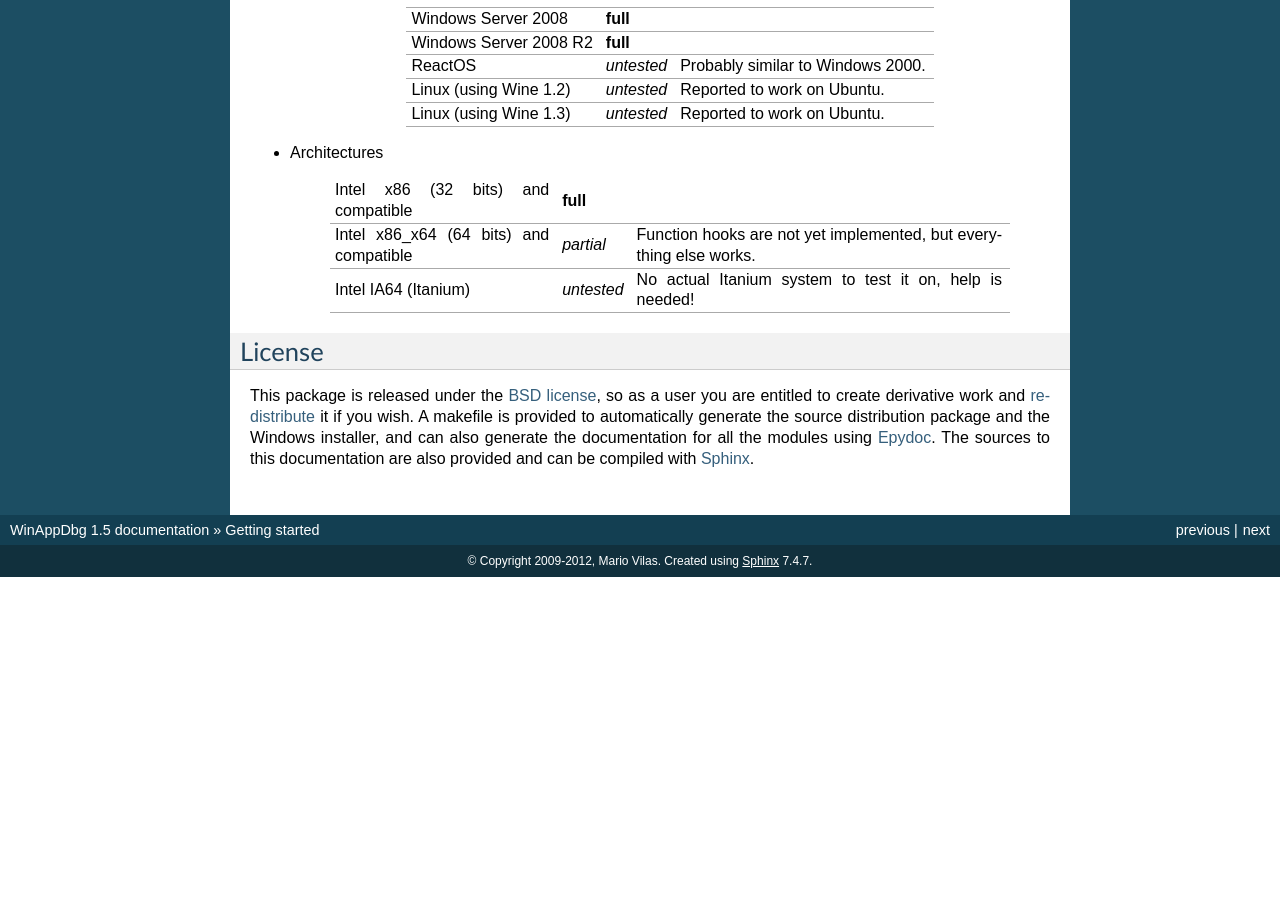
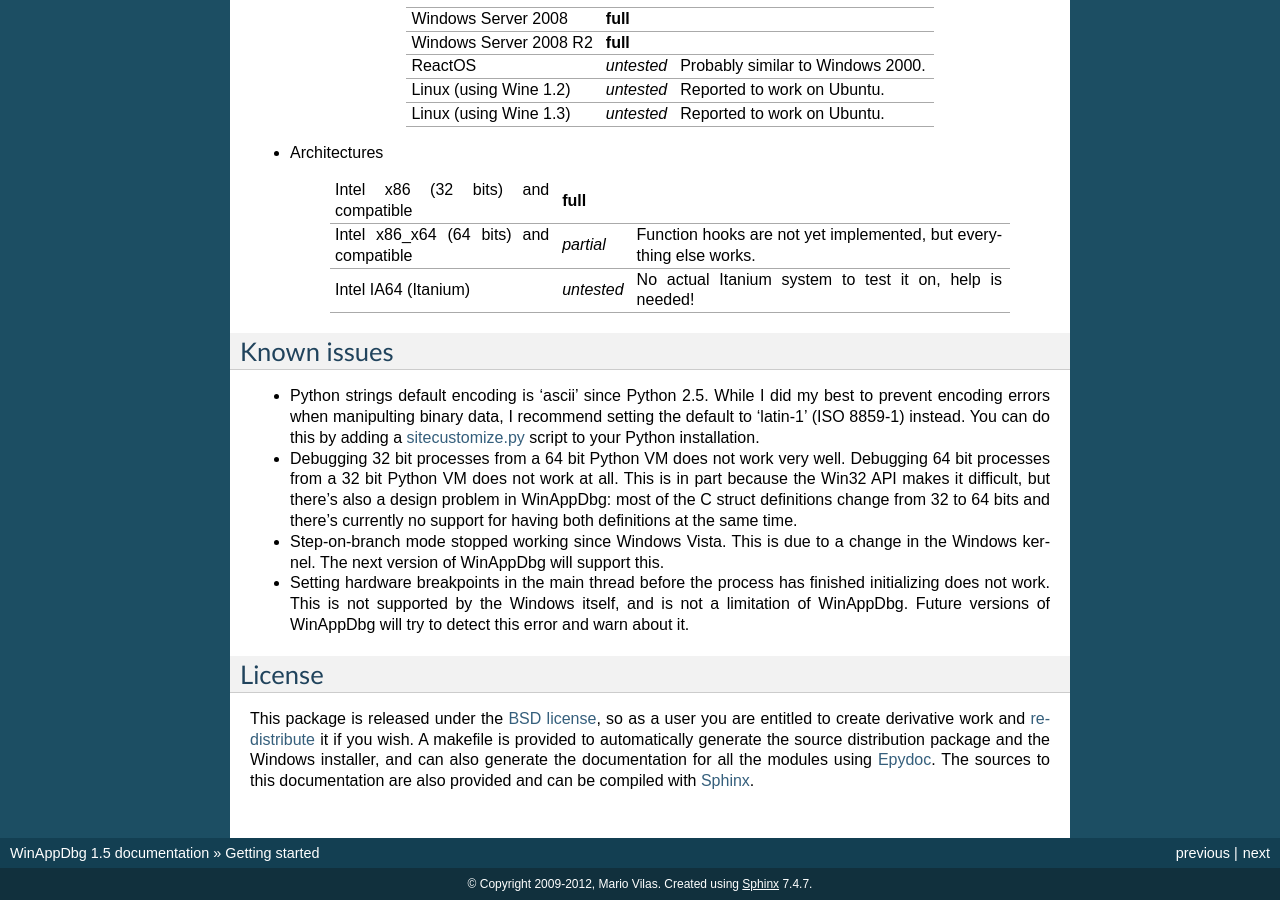
Before and after one commit to MarioVilas/winappdbg, a Sphinx documentation site: the page built from doc/source/GettingStarted.rst, in a window 1280 px wide and 900 px high, scrolled down 2929 px. Built offline with Sphinx 7.4.7, drawn with Linux system fonts in a browser that asks for light colours; before the commit the page ends 3506 px from its top, so only the background shows below that.

Commit message:
updated docs

```diff
--- a/doc/source/GettingStarted.rst
+++ b/doc/source/GettingStarted.rst
@@ -157,6 +157,17 @@
     | Intel IA64 (Itanium)                   | *untested* | No actual Itanium system to test it on, help is needed!            |
     +----------------------------------------+------------+--------------------------------------------------------------------+
 
+Known issues
+------------
+
+* Python strings default encoding is 'ascii' since Python 2.5. While I did my best to prevent encoding errors when manipulting binary data, I recommend setting the default to 'latin-1' (ISO 8859-1) instead. You can do this by adding a `sitecustomize.py <http://docs.python.org/faq/programming.html?highlight=sitecustomize#what-does-unicodeerror-ascii-decoding-encoding-error-ordinal-not-in-range-128-mean>`_ script to your Python installation.
+
+* Debugging 32 bit processes from a 64 bit Python VM does not work very well. Debugging 64 bit processes from a 32 bit Python VM does not work at all. This is in part because the Win32 API makes it difficult, but there's also a design problem in WinAppDbg: most of the C struct definitions change from 32 to 64 bits and there's currently no support for having both definitions at the same time.
+
+* Step-on-branch mode stopped working since Windows Vista. This is due to a change in the Windows kernel. The next version of WinAppDbg will support this.
+
+* Setting hardware breakpoints in the main thread before the process has finished initializing does not work. This is not supported by the Windows itself, and is not a limitation of WinAppDbg. Future versions of WinAppDbg will try to detect this error and warn about it.
+
 License
 -------
 
```
Also changed, not shown: other parts of doc/source/GettingStarted.rst (+1 -1 lines).
